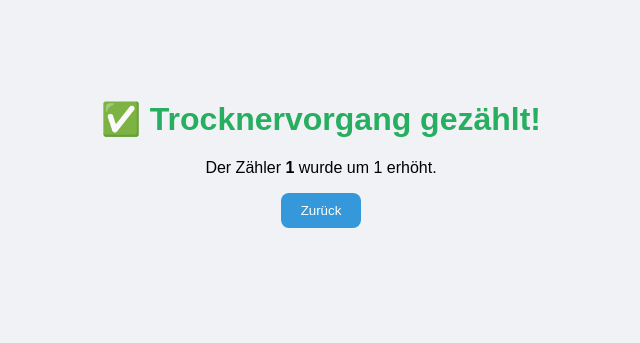
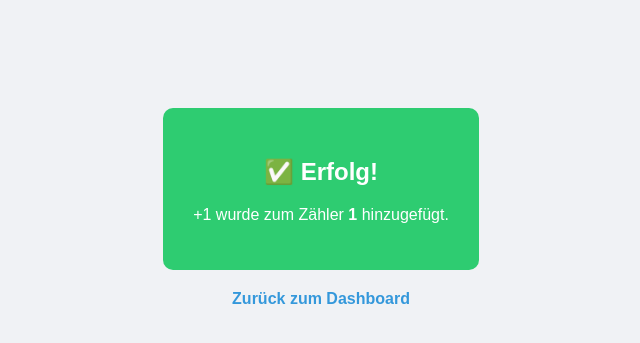
Before and after one commit to Nichtneuling/flask-counter, a Flask app: template templates/qr_success.html in a window 1280 px wide. Shown: the top 343 px of the page, without its empty margins (319-959 px from the left). Run offline with Flask 3, Linux system fonts and the light colour scheme; the template is opened without the code that fills it: most values are stand-ins (such as "Sample title", 1, 10 or a date in 2020).

Commit message:
Update qr_success.html

```diff
--- a/templates/qr_success.html
+++ b/templates/qr_success.html
@@ -4,15 +4,33 @@
     <meta charset="utf-8">
     <title>Erfolg!</title>
     <style>
-        body { text-align:center; margin-top:100px; font-family:sans-serif; background:#f0f2f5; }
-        h1 { color:#27ae60; }
-        button { padding:10px 20px; background:#3498db; color:white; border:none; border-radius:8px; cursor:pointer; }
-        button:hover { background:#2980b9; }
+        body {
+            font-family: sans-serif;
+            background: #f0f2f5;
+            text-align: center;
+            padding-top: 100px;
+        }
+        .success {
+            background: #2ecc71;
+            color: white;
+            padding: 30px;
+            border-radius: 10px;
+            display: inline-block;
+        }
+        a {
+            display: block;
+            margin-top: 20px;
+            color: #3498db;
+            text-decoration: none;
+            font-weight: bold;
+        }
     </style>
 </head>
 <body>
-    <h1>✅ Trocknervorgang gezählt!</h1>
-    <p>Der Zähler <b>{{ counter }}</b> wurde um 1 erhöht.</p>
-    <a href="/"><button>Zurück</button></a>
+    <div class="success">
+        <h2>✅ Erfolg!</h2>
+        <p>+1 wurde zum Zähler <b>{{ counter }}</b> hinzugefügt.</p>
+    </div>
+    <a href="/">Zurück zum Dashboard</a>
 </body>
 </html>
```
